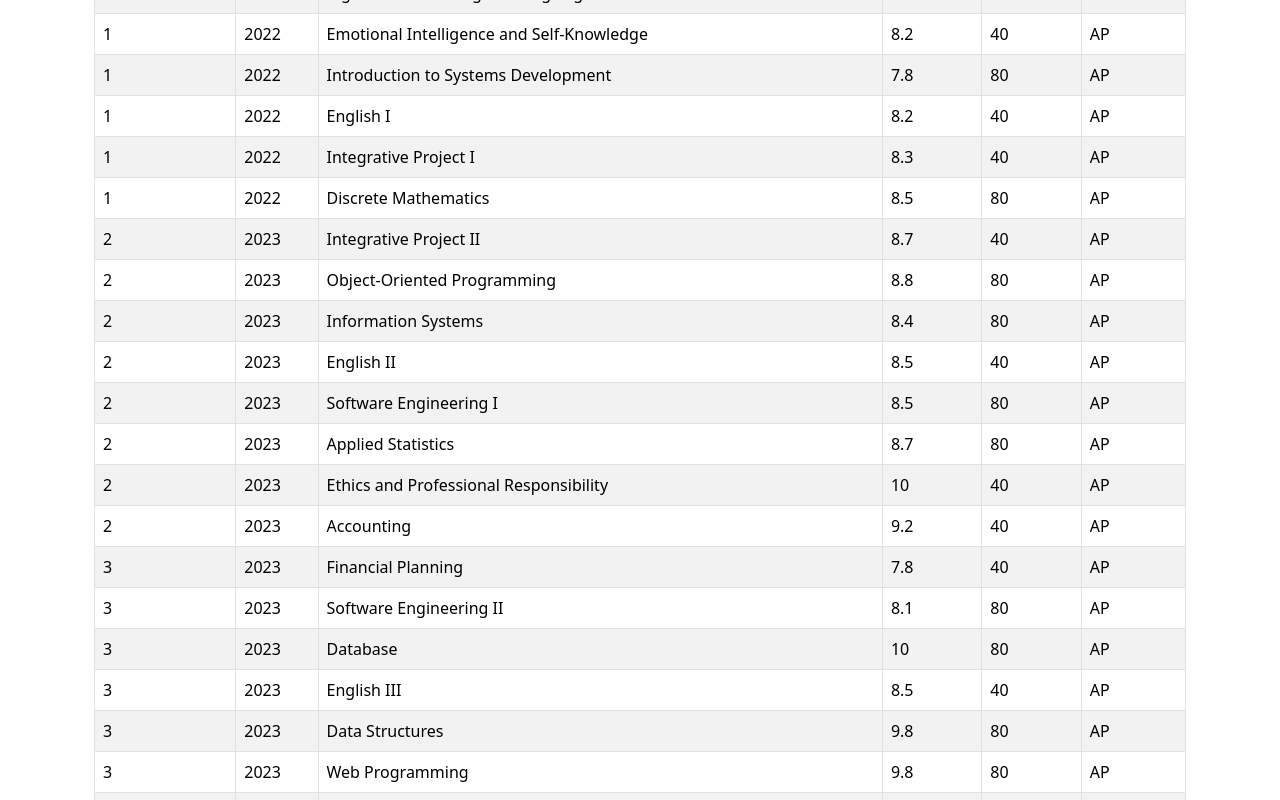
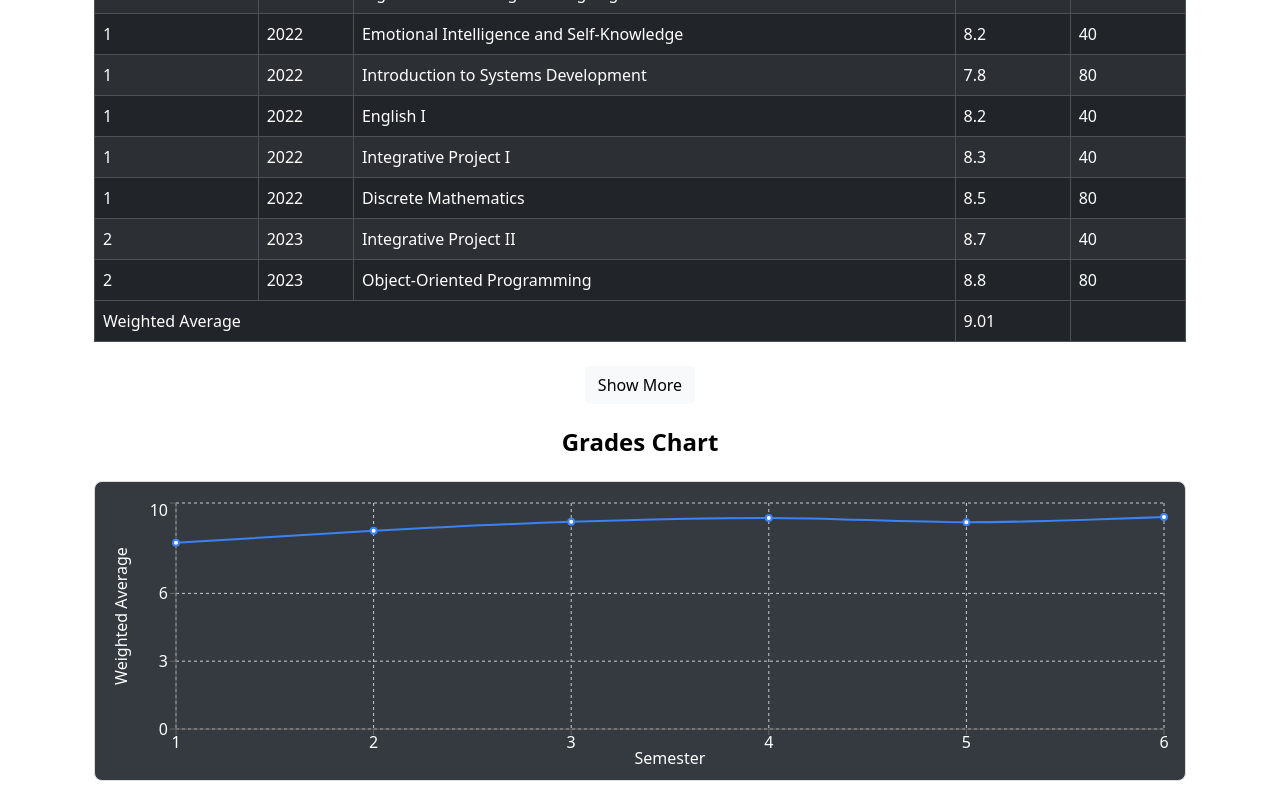
Before and after one commit to vagnero/my-portfolio, a React (Vite) app: page /#/college in a window 1280 px wide. Shown: the part 2020-2820 px from the top of the page. Built offline with nearby package versions, Linux system fonts and the light colour scheme.

Commit message:
Changing the design dark & light theme

```diff
--- a/src/components/grades/Certificates.tsx
+++ b/src/components/grades/Certificates.tsx
@@ -27,7 +27,7 @@ const Certificates = ({ title, t, darkMode }: CertificatesProps) => {
       <Row>
         {certs.map((cert, index) => (
           <Col md="6" xs="12" key={index} className="mb-4">
-            <Card className={`shadow-sm h-100 ${darkMode ? "bg-light text-dark" : "bg-dark text-light"}`}>
+            <Card className={`shadow-sm h-100 ${darkMode ? "bg-body-secondary text-dark" : "bg-dark text-light"}`}>
               <a
                 href={cert.src}
                 target="_blank"
--- a/src/components/grades/CollegeCarousel.tsx
+++ b/src/components/grades/CollegeCarousel.tsx
@@ -20,7 +20,7 @@ const CollegeCarousel  = ({ images, title, darkMode }: CollegeCarouselProps) =>
   return (
     <div className="college-carousel">
       <h2 className="college-title">{title}</h2>
-      <div className={`carousel-container ${darkMode ? "bg-light" : "bg-dark"}`}>
+      <div className={`carousel-container ${darkMode ? "bg-body-secondary" : "bg-dark"}`}>
 
         <button className="carousel-btn prev" onClick={prevSlide}>
           &#10094;
--- a/src/components/grades/GradesChart.tsx
+++ b/src/components/grades/GradesChart.tsx
@@ -17,10 +17,12 @@ interface Grade {
 
 interface GradesChartProps {
   data: Grade[];
+  title: string;
   t: TFunction;
+  darkMode: boolean;
 }
 
-const GradesChart = ({ data, t }: GradesChartProps) => {
+const GradesChart = ({ data, title, t, darkMode }: GradesChartProps) => {
   // Agrupa por semestre
   const semesterData = Array.from(
     data.reduce((map, grade) => {
@@ -35,23 +37,75 @@ const GradesChart = ({ data, t }: GradesChartProps) => {
     Nota: +(sum / hours).toFixed(2),
   }));
 
-  return (
-    <div style={{ width: "100%", height: "300px", marginTop: "24px", marginBottom: "24px", border: "1px solid #ddd", borderRadius: "8px", padding: "16px", boxSizing: "border-box" }}>
+return (
+  <div>
+    <h2 className="component-title text-center">{title}</h2>
+    <div
+      style={{
+        width: "100%",
+        height: "300px",
+        marginTop: "24px",
+        marginBottom: "24px",
+        border: "1px solid #ddd",
+        borderRadius: "8px",
+        padding: "16px",
+        boxSizing: "border-box",
+        ...(darkMode
+          ? { backgroundColor: "#f8f9fa", color: "#000" }
+          : { backgroundColor: "#343a40", color: "#fff" }),
+      }}
+    >
       <ResponsiveContainer width="100%" height="100%">
         <LineChart data={semesterData}>
           <CartesianGrid strokeDasharray="3 3" />
-          <XAxis dataKey="Semestre">
-            <Label value={t("college.chart.xAxis")} offset={-5} position="insideBottom" />
+
+          <XAxis
+            dataKey="Semestre"
+            tick={{ fill: darkMode ? "#000" : "#fff" }}
+          >
+            <Label
+              value={t("college.chart.xAxis")}
+              offset={-5}
+              position="insideBottom"
+              style={{ fill: darkMode ? "#000" : "#fff" }}
+            />
           </XAxis>
-          <YAxis domain={[0, 10]}>
-            <Label value={t("college.chart.yAxis")} angle={-90} position="insideLeft" style={{ textAnchor: "middle" }} />
+
+          <YAxis
+            domain={[0, 10]}
+            tick={{ fill: darkMode ? "#000" : "#fff" }}
+          >
+            <Label
+              value={t("college.chart.yAxis")}
+              angle={-90}
+              position="insideLeft"
+              style={{
+                textAnchor: "middle",
+                fill: darkMode ? "#000" : "#fff",
+              }}
+            />
           </YAxis>
-          <Tooltip />
-          <Line name={t("college.chart.line")} type="monotone" dataKey="Nota" stroke="#3b82f6" strokeWidth={2} />
+
+          <Tooltip
+            contentStyle={{
+              backgroundColor: darkMode ? "#fff" : "#222",
+              color: darkMode ? "#000" : "#fff",
+              borderRadius: "6px",
+            }}
+          />
+
+          <Line
+            name={t("college.chart.line")}
+            type="monotone"
+            dataKey="Nota"
+            stroke="#3b82f6"
+            strokeWidth={2}
+          />
         </LineChart>
       </ResponsiveContainer>
     </div>
-  );
+  </div>
+);
 }
 
 export default GradesChart;
--- a/src/components/grades/GradesTable.tsx
+++ b/src/components/grades/GradesTable.tsx
@@ -1,4 +1,5 @@
-import { Table } from "reactstrap";
+import { useState } from "react";
+import { Table, Button } from "reactstrap";
 import type { TFunction } from "i18next";
 
 interface Grade {
@@ -16,7 +17,9 @@ interface GradesTableProps {
   t: TFunction;
 }
 
-const GradesTable = ({ data, darkMode, t }: GradesTableProps ) => {
+const GradesTable = ({ data, darkMode, t }: GradesTableProps) => {
+  const [expanded, setExpanded] = useState(false);
+
   // Média ponderada geral
   const totalWeighted = data.reduce(
     (acc, cur) => acc + cur.Nota * cur.CargaHoraria,
@@ -25,9 +28,18 @@ const GradesTable = ({ data, darkMode, t }: GradesTableProps ) => {
   const totalHours = data.reduce((acc, cur) => acc + cur.CargaHoraria, 0);
   const weightedAverage = totalWeighted / totalHours || 0;
 
+  // Mostrar só 10 linhas se não estiver expandido
+  const visibleData = expanded ? data : data.slice(0, 10);
+
   return (
     <div className="grades-table-container">
-      <Table bordered striped hover responsive color={darkMode ? "dark" : "light"} dark={darkMode}>
+      <Table
+        bordered
+        striped
+        hover
+        responsive
+        className={darkMode ? "table-light text-dark" : "table-dark text-light"}
+      >
         <thead>
           <tr>
             <th>{t("college.tableHeaders.semester")}</th>
@@ -35,18 +47,16 @@ const GradesTable = ({ data, darkMode, t }: GradesTableProps ) => {
             <th>{t("college.tableHeaders.course")}</th>
             <th>{t("college.tableHeaders.grade")}</th>
             <th>{t("college.tableHeaders.hours")}</th>
-            <th>{t("college.tableHeaders.status")}</th>
           </tr>
         </thead>
         <tbody>
-          {data.map((grade, idx) => (
+          {visibleData.map((grade, idx) => (
             <tr key={idx}>
               <td>{grade.Semestre}</td>
               <td>{grade.Ano}</td>
               <td>{grade.Disciplina}</td>
               <td>{grade.Nota}</td>
               <td>{grade.CargaHoraria}</td>
-              <td>{grade.Situacao}</td>
             </tr>
           ))}
         </tbody>
@@ -54,10 +64,22 @@ const GradesTable = ({ data, darkMode, t }: GradesTableProps ) => {
           <tr>
             <td colSpan={3}>{t("college.tableFooters.weightedAverage")}</td>
             <td>{weightedAverage.toFixed(2)}</td>
-            <td colSpan={2}></td>
+            <td></td>
           </tr>
         </tfoot>
       </Table>
+
+      {/* Botão para expandir/colapsar */}
+      {data.length > 10 && (
+ <div className="text-center mt-2 mb-4">
+  <Button
+    color={darkMode ? "dark" : "light"}
+    onClick={() => setExpanded(!expanded)}
+  >
+    {expanded ? t("college.tableHeaders.showLess") : t("college.tableHeaders.showMore")}
+  </Button>
+</div>
+      )}
     </div>
   );
 };
--- a/src/locales/en/translation.json
+++ b/src/locales/en/translation.json
@@ -29,7 +29,9 @@
       "course": "Course",
       "grade": "Grade",
       "hours": "Hours",
-      "status": "Status"
+      "status": "Status",
+      "showMore": "Show More",
+      "showLess": "Show Less"
     },
       "titles":{
       "certificates": "Certificates",
--- a/src/locales/pt/translation.json
+++ b/src/locales/pt/translation.json
@@ -30,7 +30,9 @@
       "course": "Curso",
       "grade": "Nota",
       "hours": "Horas",
-      "status": "Status"
+      "status": "Status",
+      "showMore": "Mostrar Mais",
+      "showLess": "Mostrar Menos"
     },
     "tableFooters": {
       "weightedAverage": "Média Ponderada"
--- a/src/pages/College.tsx
+++ b/src/pages/College.tsx
@@ -59,7 +59,7 @@ const College = ({ pageName, darkMode, t }: PageProps) => {
 
       {/* Gráfico */}
       <GradesChart
-        data={gradesData} t={t}
+        data={gradesData} title={t("college.chart.title")} t={t} darkMode={darkMode}
       />
     </div>
   );
--- a/src/styles/global.css
+++ b/src/styles/global.css
@@ -3,6 +3,7 @@ body{
   padding-top: 80px; /* ajusta conforme a altura do seu Header */
 
 }
+
 /* no desktop deixa estreito */
 .offcanvas-responsive {
   width: 250px !important;
@@ -14,3 +15,9 @@ body{
     width: 100% !important;
   }
 }
+
+.h2, .component-title {
+  font-size: 24px;
+  font-weight: bold;
+  margin-bottom: 20px;
+}
```
